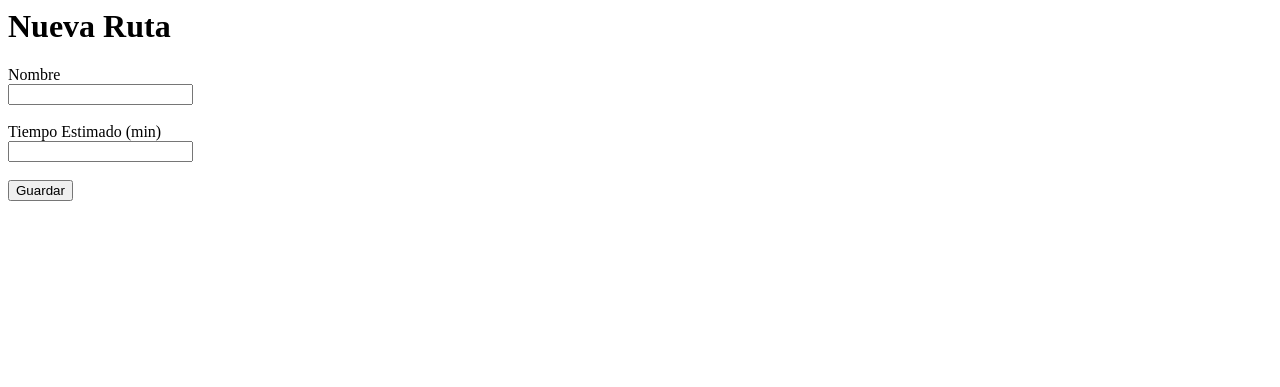
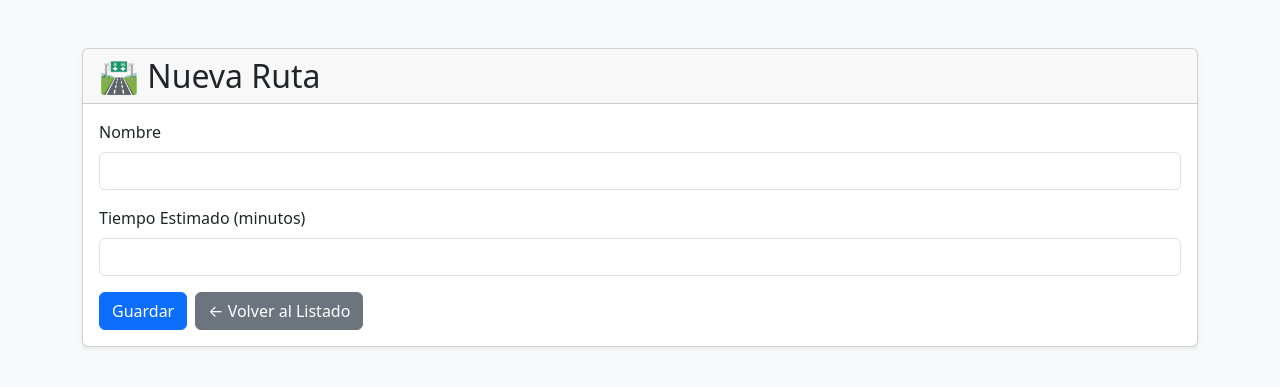
Before and after one commit to Josu-05/trolesmartV1, a CodeIgniter 4 app: the page made by app/Views/rutas/create.php in a window 1280 px wide. Shown: the top 387 px of the page. Run offline with PHP 8.4 and a stand-in for CodeIgniter, Linux system fonts and the light colour scheme; the template is opened without the code that fills it, so the values that code supplies are empty; some libraries are stand-ins or nearby versions.

Commit message:
Refactor create route form with Bootstrap styling
Updated the create route form to use Bootstrap for styling and added required attributes to input fields.

```diff
--- a/app/Views/rutas/create.php
+++ b/app/Views/rutas/create.php
@@ -1,23 +1,78 @@
-<h1>Nueva Ruta</h1>
+<!DOCTYPE html>
+<html lang="es">
+<head>
+    <meta charset="UTF-8">
+    <title>Nueva Ruta</title>
 
-<form action="/rutas/store" method="post">
+    <link href="https://cdn.jsdelivr.net/npm/bootstrap@5.3.3/dist/css/bootstrap.min.css"
+          rel="stylesheet">
+</head>
 
-    <label>Nombre</label>
-    <br>
+<body class="bg-light">
 
-    <input type="text" name="nombre">
+<div class="container mt-5">
 
-    <br><br>
+    <div class="card shadow-sm">
 
-    <label>Tiempo Estimado (min)</label>
-    <br>
+        <div class="card-header">
+            <h2 class="mb-0">🛣️ Nueva Ruta</h2>
+        </div>
 
-    <input type="number" name="tiempo_estimado">
+        <div class="card-body">
 
-    <br><br>
+            <form action="/rutas/store" method="post">
 
-    <button type="submit">
-        Guardar
-    </button>
+                <div class="mb-3">
 
-</form>
+                    <label class="form-label">
+                        Nombre
+                    </label>
+
+                    <input
+                        type="text"
+                        name="nombre"
+                        class="form-control"
+                        required>
+
+                </div>
+
+                <div class="mb-3">
+
+                    <label class="form-label">
+                        Tiempo Estimado (minutos)
+                    </label>
+
+                    <input
+                        type="number"
+                        name="tiempo_estimado"
+                        class="form-control"
+                        min="1"
+                        required>
+
+                </div>
+
+                <div class="d-flex gap-2">
+
+                    <button
+                        type="submit"
+                        class="btn btn-primary">
+                        Guardar
+                    </button>
+
+                    <a href="/rutas"
+                       class="btn btn-secondary">
+                        ← Volver al Listado
+                    </a>
+
+                </div>
+
+            </form>
+
+        </div>
+
+    </div>
+
+</div>
+
+</body>
+</html>
```
